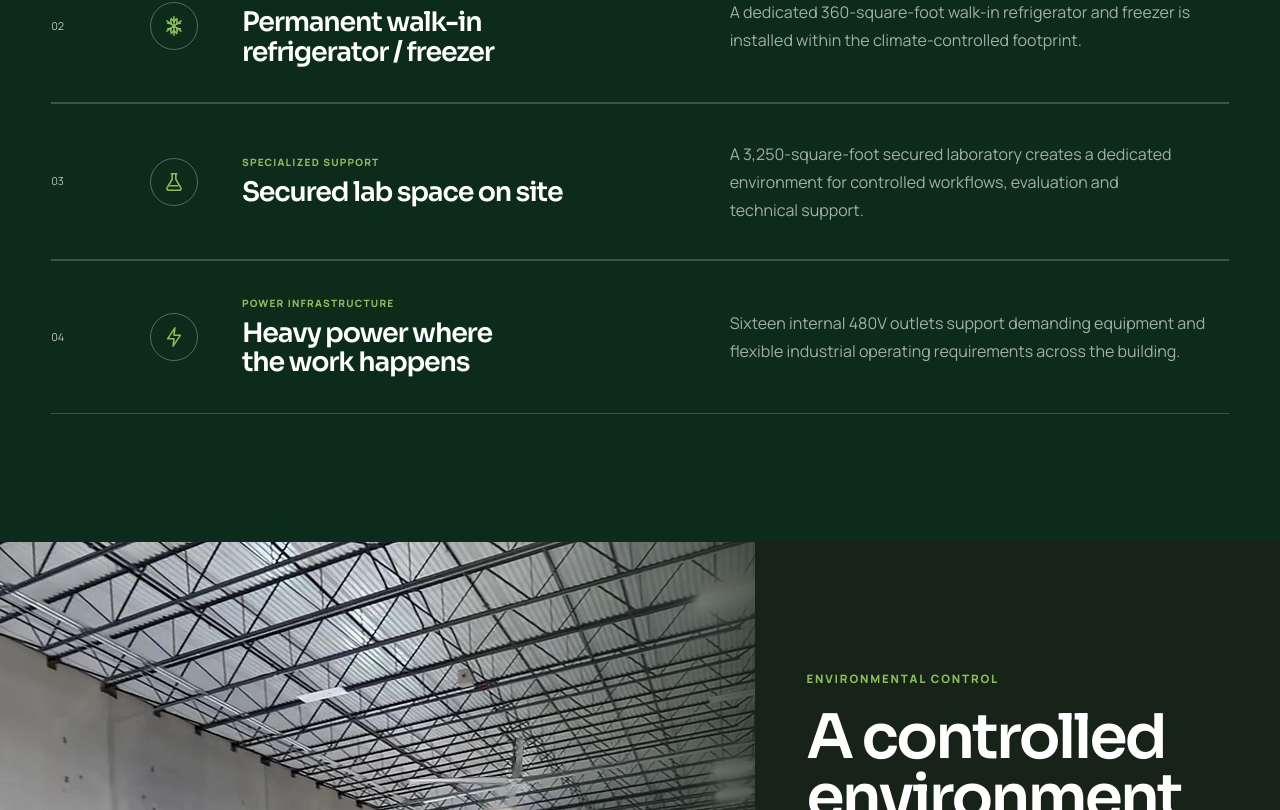
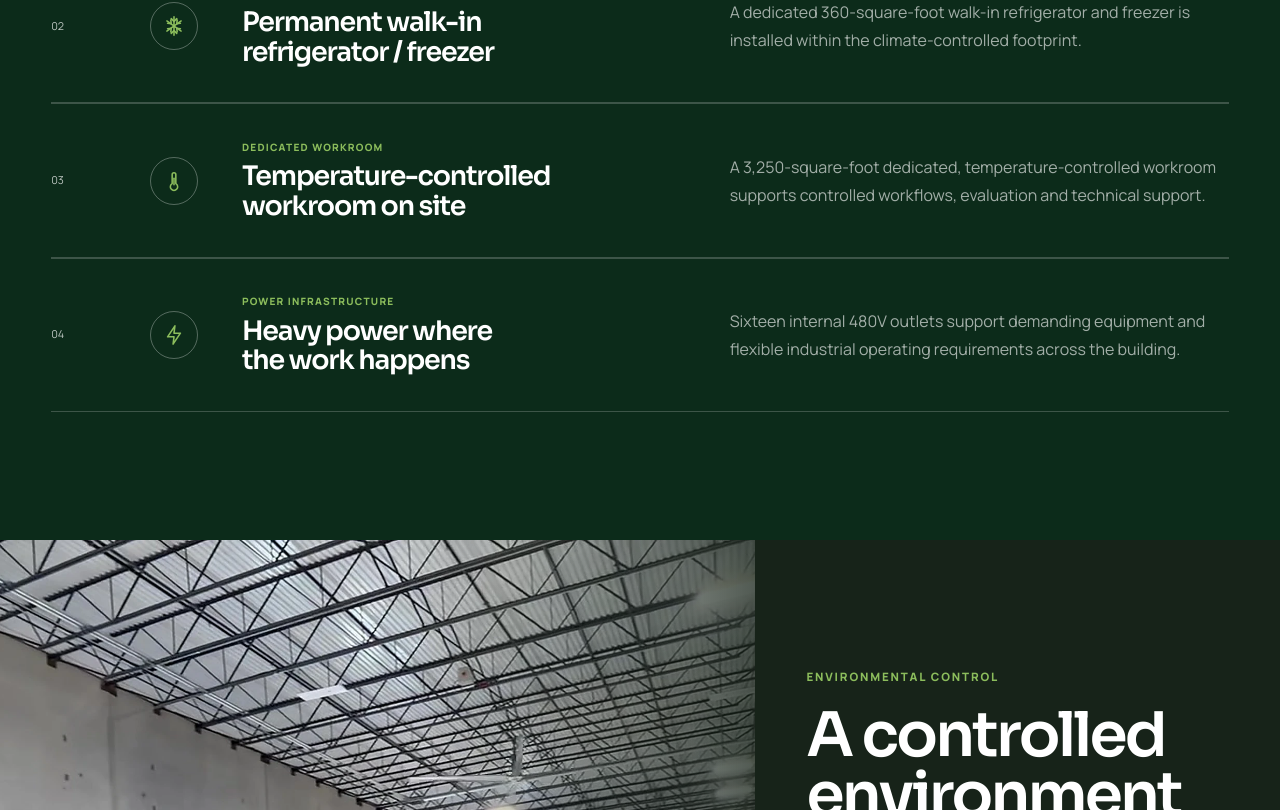
Before and after one commit to harrisonmedmedmetrics/rk-vista-ridge, a Next.js app: page / in a window 1280 px wide. Shown: the part 2490-3300 px from the top of the page. Built offline with nearby package versions, Linux system fonts and the light colour scheme; no server answers.

Commit message:
fix: broaden Vista Ridge workroom positioning

```diff
--- a/app/page.tsx
+++ b/app/page.tsx
@@ -7,10 +7,10 @@ import { GalleryCarousel } from "@/components/gallery-carousel";
 import { CorridorMap } from "@/components/corridor-map";
 import { TourRequestForm } from "@/components/tour-request-form";
 import { MobileTourBar } from "@/components/mobile-tour-bar";
-import { ArrowRight, ArrowUpRight, Bolt, Flask, MapPin, Snowflake, Thermometer } from "@/components/icons";
+import { ArrowRight, ArrowUpRight, Bolt, MapPin, Snowflake, Thermometer } from "@/components/icons";
 import { property, siteConfig } from "@/lib/property";
 
-const capabilityIcons = [Thermometer, Snowflake, Flask, Bolt];
+const capabilityIcons = [Thermometer, Snowflake, Thermometer, Bolt];
 
 export default function Home() {
   const jsonLd = {
@@ -144,11 +144,11 @@ export default function Home() {
             </Reveal>
             <div className="specialty-cards">
               <Reveal delay={80}>
-                <article className="specialty-card specialty-card-lab">
-                  <span className="card-number">01</span><Flask size={30} />
+                <article className="specialty-card specialty-card-workroom">
+                  <span className="card-number">01</span><Thermometer size={30} />
                   <p className="card-value">3,250 <small>SF</small></p>
-                  <h3>Secured laboratory</h3>
-                  <p>A dedicated technical environment for controlled workflows, evaluation and support.</p>
+                  <h3>Dedicated temperature-controlled workroom</h3>
+                  <p>A dedicated, temperature-controlled workroom for controlled workflows, evaluation and support.</p>
                 </article>
               </Reveal>
               <Reveal delay={140}>
--- a/lib/property.ts
+++ b/lib/property.ts
@@ -2,7 +2,7 @@ export const siteConfig = {
   name: "Vista Ridge | RK Logistics Group",
   shortName: "Vista Ridge",
   description:
-    "A 208,010-square-foot specialized industrial facility in Kyle, Texas, with climate-controlled capacity, heavy power, secured lab space and tour availability.",
+    "A 208,010-square-foot specialized industrial facility in Kyle, Texas, with climate-controlled capacity, heavy power, a dedicated temperature-controlled workroom and tour availability.",
   url: process.env.NEXT_PUBLIC_SITE_URL || "https://rk-vista-ridge.vercel.app",
   tourEmail: process.env.TOUR_REQUEST_EMAIL || "info@rklogisticsgroup.com",
   corporateUrl: "https://rklogisticsgroup.com",
@@ -21,7 +21,7 @@ export const property = {
   stats: [
     { value: "208,010", unit: "SF", label: "Total facility" },
     { value: "60,000", unit: "SF", label: "Climate-controlled" },
-    { value: "3,250", unit: "SF", label: "Secured lab" },
+    { value: "3,250", unit: "SF", label: "Dedicated workroom" },
     { value: "16", unit: "× 480V", label: "Internal power outlets" },
   ],
   capabilities: [
@@ -38,10 +38,10 @@ export const property = {
         "A dedicated 360-square-foot walk-in refrigerator and freezer is installed within the climate-controlled footprint.",
     },
     {
-      eyebrow: "Specialized support",
-      title: "Secured lab space on site",
+      eyebrow: "Dedicated workroom",
+      title: "Temperature-controlled workroom on site",
       copy:
-        "A 3,250-square-foot secured laboratory creates a dedicated environment for controlled workflows, evaluation and technical support.",
+        "A 3,250-square-foot dedicated, temperature-controlled workroom supports controlled workflows, evaluation and technical support.",
     },
     {
       eyebrow: "Power infrastructure",
```
Also changed, not shown: 1 other file (tests, documents, lock files or other folders).
